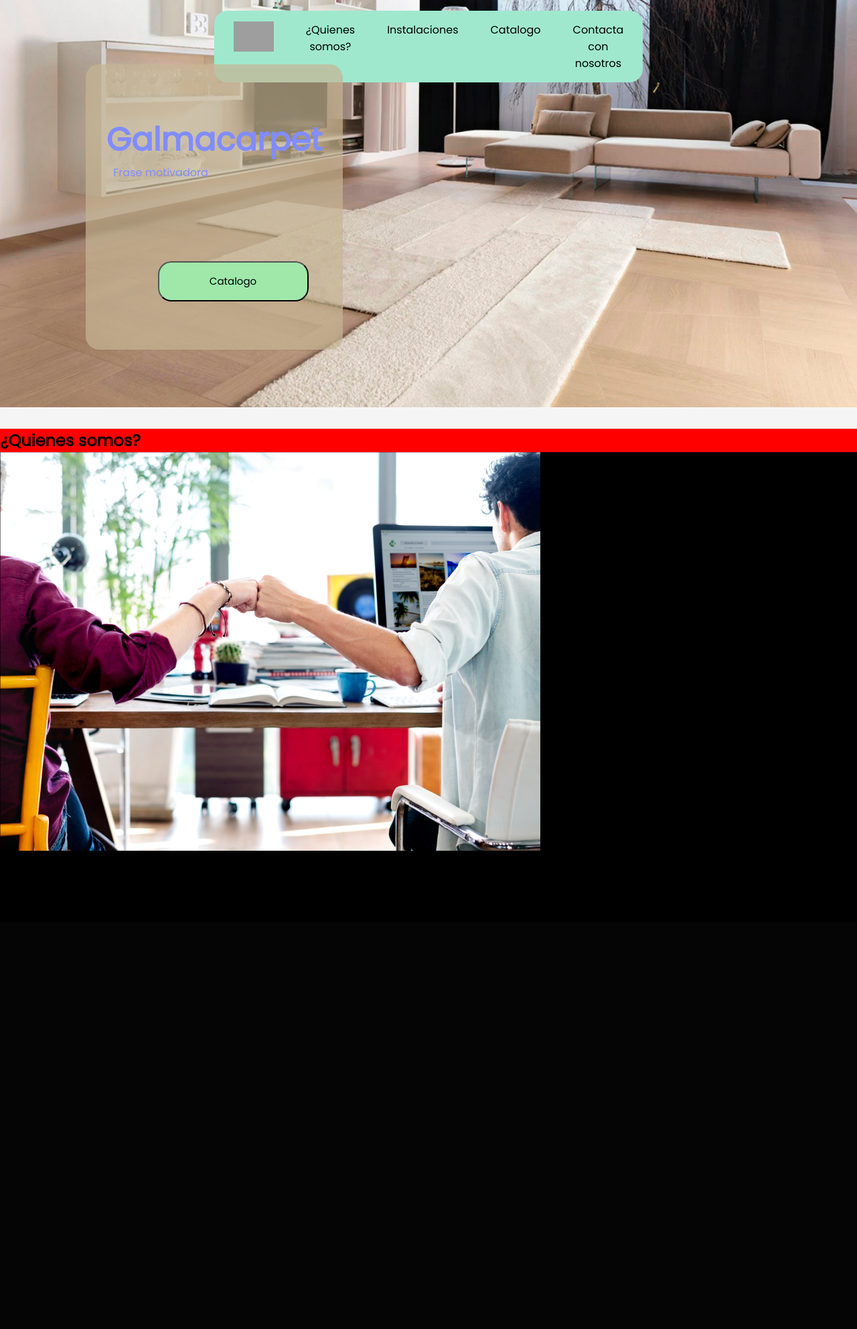
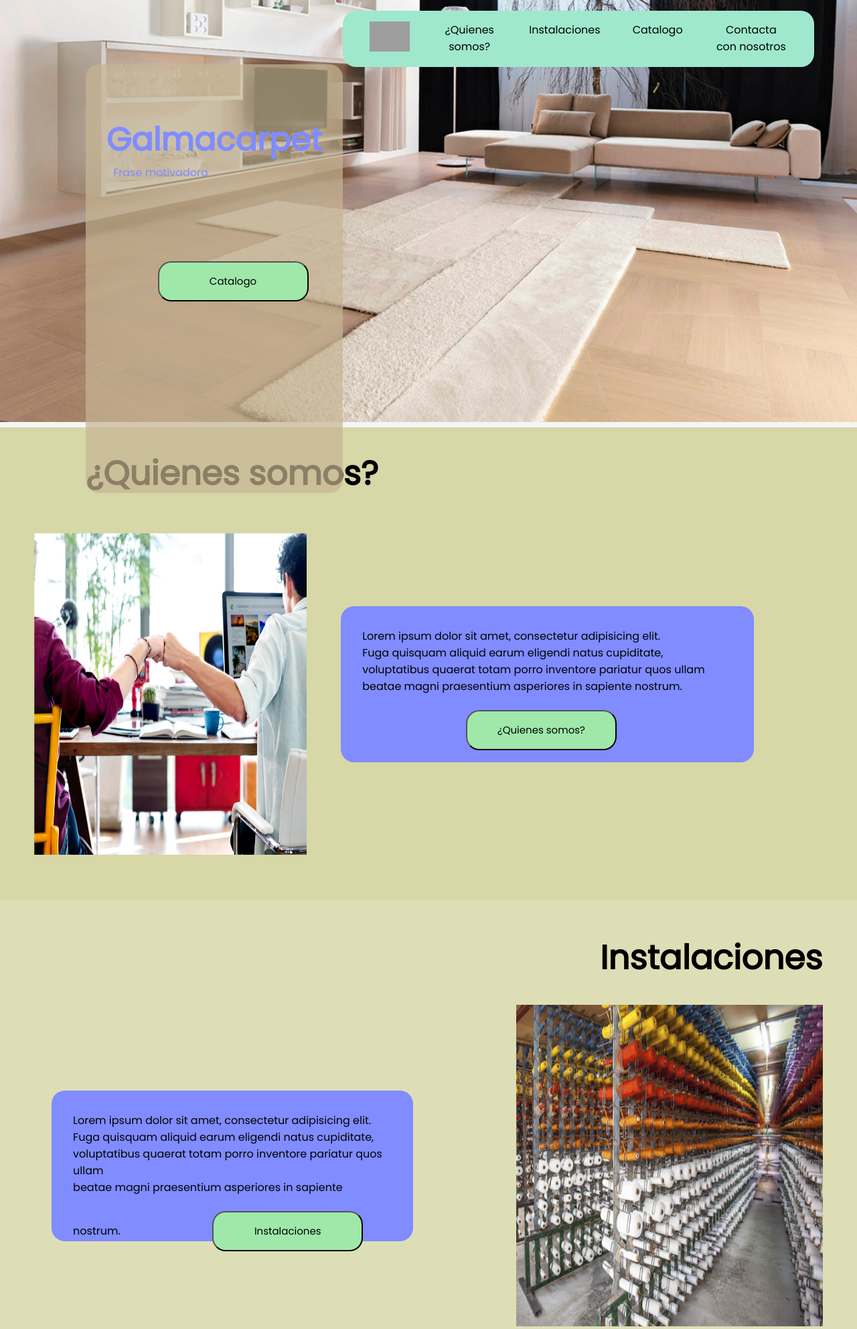
Before and after one commit to leancastamoli/Galmacarpet, a PHP site: page / in a window 1280 px wide. Shown: the top 1984 px of the page at 67% size. Before the commit the page ends 1270 px from the top, so only its background shows below. Run offline with PHP 8.4, Linux system fonts and the light colour scheme; grey boxes are pictures that could not be loaded.

Commit message:
Pagina principal hecha menos contacta con nosotros

```diff
--- a/css/style.css
+++ b/css/style.css
@@ -14,7 +14,7 @@ header {
     background-repeat: no-repeat;
     background-attachment: fixed;
     width: 100%;
-    height: 38em;
+    height: 50em;
     position: absolute;
     top: 0;
     font-family: Poppins;
@@ -23,8 +23,8 @@ header {
             /* Menu */
 .menu {
     background-color: #9FE8CE;
-    margin-left: 25%;
-    margin-right: 25%;
+    margin-left: 40%;
+    margin-right: 5%;
     border-radius: 20px;
     margin-top: 1em;
 }
@@ -49,14 +49,14 @@ li {
 main {
     width: 100%;
     height: 20em;
-    margin-top: 50%;
+    margin-top: 53%;
 }
 
 .titulo {
     background-color: rgba(199, 181, 147, .7);
     color: #808cff;
     width: 30%;
-    height: 70%;
+    height: 80%;
     margin-left: 10%;
     margin-top: 3em;
     border-radius: 20px;
@@ -95,11 +95,150 @@ body {
     background-color: whitesmoke;
 }
 
+/* ¿Quienes somos? */
+
 .somos {
     font-family: Poppins;
-    background-color: black;
+    display: grid;
+    margin-top: -2.5em;
+    padding-top: 2em;
+    padding-bottom: 2em;
+    background-color: #d7d7a8;
+    grid-template-columns: auto auto;
 }
 
 .somos h2 {
-    background-color: red;
+    margin-left: 10%;
+    font-size: 50px;
+    grid-column-start: 1;
+    grid-column-end: 3;
 }
+
+.somos img {
+    width: 80%;
+    height: 30em;
+    margin: 10%;
+    grid-column-start: 1;
+    grid-column-end: 2;
+}
+.somos p {
+    background-color: #808cff;
+    width: 80%;
+    height: 40%;
+    margin-top: 10em;
+    border-radius: 20px;
+    padding: 2em;
+    font-family: Poppins;
+    grid-column-start: 2;
+    grid-column-end: 3;
+}
+.somos .botont {
+    width: 15em;
+    height: 4em;
+    margin-top: 1.5em;
+    background-color: #9FE8AA;
+    border-radius: 20px;
+    color: black;
+    font-size: 15px;
+    font-family: Poppins;
+}
+
+/* Instalaciones */
+.instal {
+    margin-top: 5em;
+    font-family: Poppins;
+    display: grid;
+    margin-top: -1em;
+    padding-bottom: 3em;
+    background-color: #dedeb6;
+    grid-template-columns: auto auto;
+}
+
+.instal h2 {
+    margin-top: 1em;
+    font-size: 50px;
+    margin-left: 70%;
+    grid-column-start: 1;
+    grid-column-end: 3;
+}
+
+.instal img {
+    width: 90%;
+    height: 30em;
+    margin: 10%;
+    margin-left: 0;
+    margin-top: 2em;
+    grid-column-start: 2;
+    grid-column-end: 3;
+}
+.instal p {
+    background-color: #808cff;
+    width: 70%;
+    height: 40%;
+    margin-top: 10em;
+    margin-left: 10%;
+    border-radius: 20px;
+    padding: 2em;
+    font-family: Poppins;
+    grid-column-start: 1;
+    grid-column-end: 2;
+}
+.instal .botont {
+    width: 15em;
+    height: 4em;
+    margin-top: 1.5em;
+    background-color: #9FE8AA;
+    border-radius: 20px;
+    color: black;
+    font-size: 15px;
+    font-family: Poppins;
+}
+
+/* Catalogo principal */
+
+
+.catalogo {
+    font-family: Poppins;
+    display: grid;
+    padding-top: 2em;
+    padding-bottom: 2em;
+    background-color: #e5e4c5;
+    grid-template-columns: auto auto;
+}
+
+.catalogo h2 {
+    margin-left: 10%;
+    font-size: 50px;
+    grid-column-start: 1;
+    grid-column-end: 3;
+}
+
+.catalogo img {
+    width: 80%;
+    height: 30em;
+    margin: 10%;
+    grid-column-start: 1;
+    grid-column-end: 2;
+}
+.catalogo p {
+    background-color: #808cff;
+    width: 80%;
+    height: 40%;
+    margin-top: 10em;
+    border-radius: 20px;
+    margin-right: -25em;
+    padding: 2em;
+    font-family: Poppins;
+    grid-column-start: 2;
+    grid-column-end: 3;
+}
+.catalogo .botont {
+    width: 15em;
+    height: 4em;
+    margin-top: 3em;
+    background-color: #9FE8AA;
+    border-radius: 20px;
+    color: black;
+    font-size: 15px;
+    font-family: Poppins;
+}
--- a/index.php
+++ b/index.php
@@ -29,13 +29,39 @@
             <div class="somos">
                 <h2>¿Quienes somos?</h2>
                 <img src="assets/img/quienes_somos.png" alt="¿Quienes Somos?">
-                <br>
                 <p>
                     Lorem ipsum dolor sit amet, consectetur adipisicing elit.<br>
                     Fuga quisquam aliquid earum eligendi natus cupiditate, <br>
                     voluptatibus quaerat totam porro inventore pariatur quos ullam <br>
                     beatae magni praesentium asperiores in sapiente nostrum.
+                    <button class="botont">¿Quienes somos?</button>
                 </p>
+
+            </div>
+            <div class="instal">
+                <h2>Instalaciones</h2>
+                <p>
+                    Lorem ipsum dolor sit amet, consectetur adipisicing elit.<br>
+                    Fuga quisquam aliquid earum eligendi natus cupiditate, <br>
+                    voluptatibus quaerat totam porro inventore pariatur quos ullam <br>
+                    beatae magni praesentium asperiores in sapiente nostrum.
+                    <button class="botont">Instalaciones</button>
+                </p>
+                <img src="assets/img/instalacion.jpg" alt="Instalacion">
+
+
+            </div>
+            <div class="catalogo">
+                <h2>Catalogo?</h2>
+                <img src="assets/img/catalogo.jpg" alt="Catalogo">
+                <p>
+                    Lorem ipsum dolor sit amet, consectetur adipisicing elit.<br>
+                    Fuga quisquam aliquid earum eligendi natus cupiditate, <br>
+                    voluptatibus quaerat totam porro inventore pariatur quos ullam <br>
+                    beatae magni praesentium asperiores in sapiente nostrum.
+                    <button class="botont">Ir al catalogo</button>
+                </p>
+
             </div>
 
         </main>
```
Also changed, not shown: assets/img/catalogo.jpg (added), assets/img/instalacion.jpg (added).
